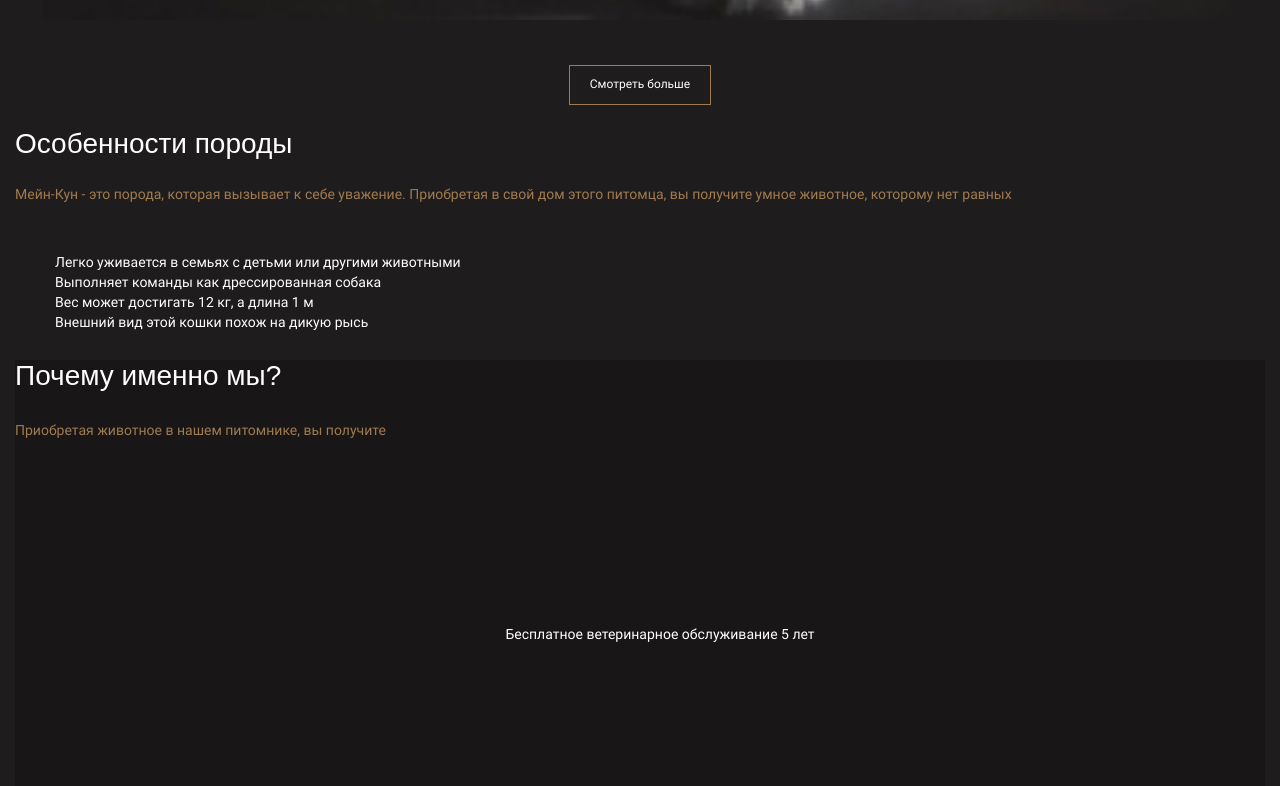
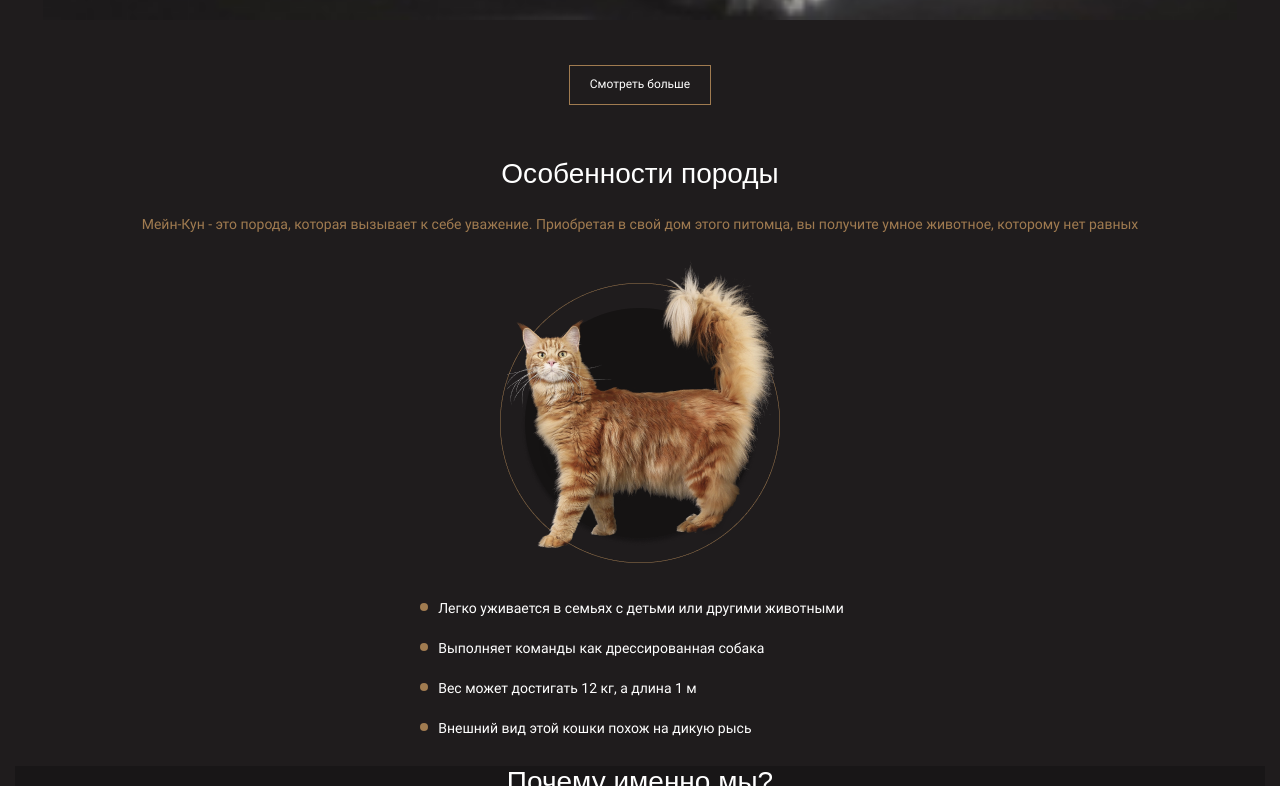
Before and after one commit to st4rfisher/main-coon-cattery, a website: page source/index.html in a window 1280 px wide. Shown: the part 2014-2800 px from the top of the page. Drawn offline with nearby package versions, Linux system fonts and the light colour scheme; files that its build step writes are made by us from their sources; files whose address does not match are found by name.

Commit message:
верстка блока features

```diff
--- a/source/index.html
+++ b/source/index.html
@@ -71,7 +71,7 @@
         <section class="features">
           <h2 class="features__title">Особенности породы</h2>
           <p class="features__description" >Мейн-Кун - это порода, которая вызывает к себе уважение. Приобретая в свой дом этого питомца, вы получите умное животное, которому нет равных </p>
-          <img class="features__image" src="" alt="">
+          <img class="features__image" src="img/cat-5.png" alt="">
           <ul class="features__list">
             <li class="features__item">Легко уживается в семьях с детьми или другими животными</li>
             <li class="features__item">Выполняет команды как дрессированная собака</li>
--- a/source/scss/blocks/features.scss
+++ b/source/scss/blocks/features.scss
@@ -1,5 +1,9 @@
 .features {
+  display: flex;
+  flex-direction: column;
+  align-items: center;
   background-color: $asphalt;
+  padding: 30px 0 0 0;
 }
 
 .features__title {
@@ -9,13 +13,29 @@
 .features__description {
   @include paragraph-mobile;
   color: $gold;
+  text-align: center;
+  margin: 0 8px 25px 8px;
 }
 
 .features__list {
   list-style: none;
   color: $white;
+  padding: 0 16px 0 18px;
+  margin: 15px 0 0 0;
 }
 
-.features__item{
+.features__item {
+  position: relative;
   @include paragraph-mobile;
+  margin: 20px 0 0 0;
+  &:before {
+    position: absolute;
+    content: '';
+    top: 5px;
+    left: -18px;
+    width: 8px;
+    height: 8px;
+    background-color: $gold;
+    border-radius: 50%;
+  }
 }
--- a/source/scss/blocks/header.scss
+++ b/source/scss/blocks/header.scss
@@ -31,7 +31,6 @@
 
 .header__description {
   @include paragraph-mobile;
-  font-weight: 200;
   color: $gold;
   text-align: center;
   margin: 17px 20px 35px 20px;
--- a/source/scss/blocks/pets-gallery.scss
+++ b/source/scss/blocks/pets-gallery.scss
@@ -26,10 +26,6 @@
   padding: 0px 28px;
 }
 
-.pets-gallery__photos {
-
-}
-
 .pets-gallery__photo {
   min-width: 234px;
 }
--- a/source/scss/blocks/pets.scss
+++ b/source/scss/blocks/pets.scss
@@ -12,7 +12,6 @@
 .pets__description {
   @include paragraph-mobile;
   color: $gold;
-  font-weight: 200;
   text-align: center;
 }
 
--- a/source/scss/global/mixins.scss
+++ b/source/scss/global/mixins.scss
@@ -18,8 +18,8 @@
 
 @mixin paragraph-mobile {
   font-family: "Roboto", "Arial", "Tahoma", sans-serif;
-  font-style: 200;
-  font-weight: normal;
+  font-style: normal;
+  font-weight: 200;
   font-size: 14px;
   line-height: 20px;
   word-break: break-word;
@@ -27,7 +27,7 @@
 
 @mixin paragraph {
   font-family: "Roboto", "Arial", "Tahoma", sans-serif;
-  font-style: 400;
+  font-style: normal;
   font-weight: normal;
   font-size: 16px;
   line-height: 24px;
@@ -36,7 +36,7 @@
 
 @mixin link-text-mobile {
   font-family: "Roboto", "Arial", "Tahoma", sans-serif;
-  font-style: 700;
+  font-style: normal;
   font-weight: normal;
   font-size: 12px;
   line-height: 14px;
@@ -45,7 +45,7 @@
 
 @mixin link-text {
   font-family: "Roboto", "Arial", "Tahoma", sans-serif;
-  font-style: 700;
+  font-style: normal;
   font-weight: normal;
   font-size: 14px;
   line-height: 16px;
@@ -54,17 +54,18 @@
 
 @mixin section-title-mobile {
   font-family: "Yeseva One", "Arial", "Tahoma", sans-serif;
-  font-style: 400;
+  font-style: normal;
   font-weight: normal;
   font-size: 28px;
   line-height: 32px;
   word-break: break-word;
   color: $white;
+  text-align: center;
 }
 
 @mixin section-title  {
   font-family: "Roboto", "Arial", "Tahoma", sans-serif;
-  font-style: 400;
+  font-style: normal;
   font-weight: normal;
   font-size: 36px;
   line-height: 42px;
@@ -74,8 +75,8 @@
 
 @mixin section-paragraph-mobile {
   font-family: "Roboto", "Arial", "Tahoma", sans-serif;
-  font-style: 300;
-  font-weight: normal;
+  font-style: normal;
+  font-weight: 200;
   font-size: 14px;
   line-height: 20px;
   word-break: break-word;
@@ -83,7 +84,7 @@
 
 @mixin section-paragraph {
   font-family: "Roboto", "Arial", "Tahoma", sans-serif;
-  font-style: 300;
+  font-style: normal;
   font-weight: normal;
   font-size: 16px;
   line-height: 26px;
@@ -92,7 +93,7 @@
 
 @mixin button-text {
   font-family: "Roboto", "Arial", "Tahoma", sans-serif;
-  font-style: 500;
+  font-style: normal;
   font-weight: normal;
   font-size: 16px;
   line-height: 19px;
@@ -101,7 +102,7 @@
 
 @mixin text {
   font-family: "Roboto", "Arial", "Tahoma", sans-serif;
-  font-style: 700;
+  font-style: normal;
   font-weight: normal;
   font-size: 18px;
   line-height: 21px;
@@ -121,5 +122,4 @@
   border: none;
   outline: none;
   padding: 0;
-
 }
```
Also changed, not shown: build/css/styles.css, build/css/styles.min.css, build/img/cat-5.png (added), build/img/cat-5.webp (added), build/index.html, source/img/cat-5.png (added), 1 other file.
